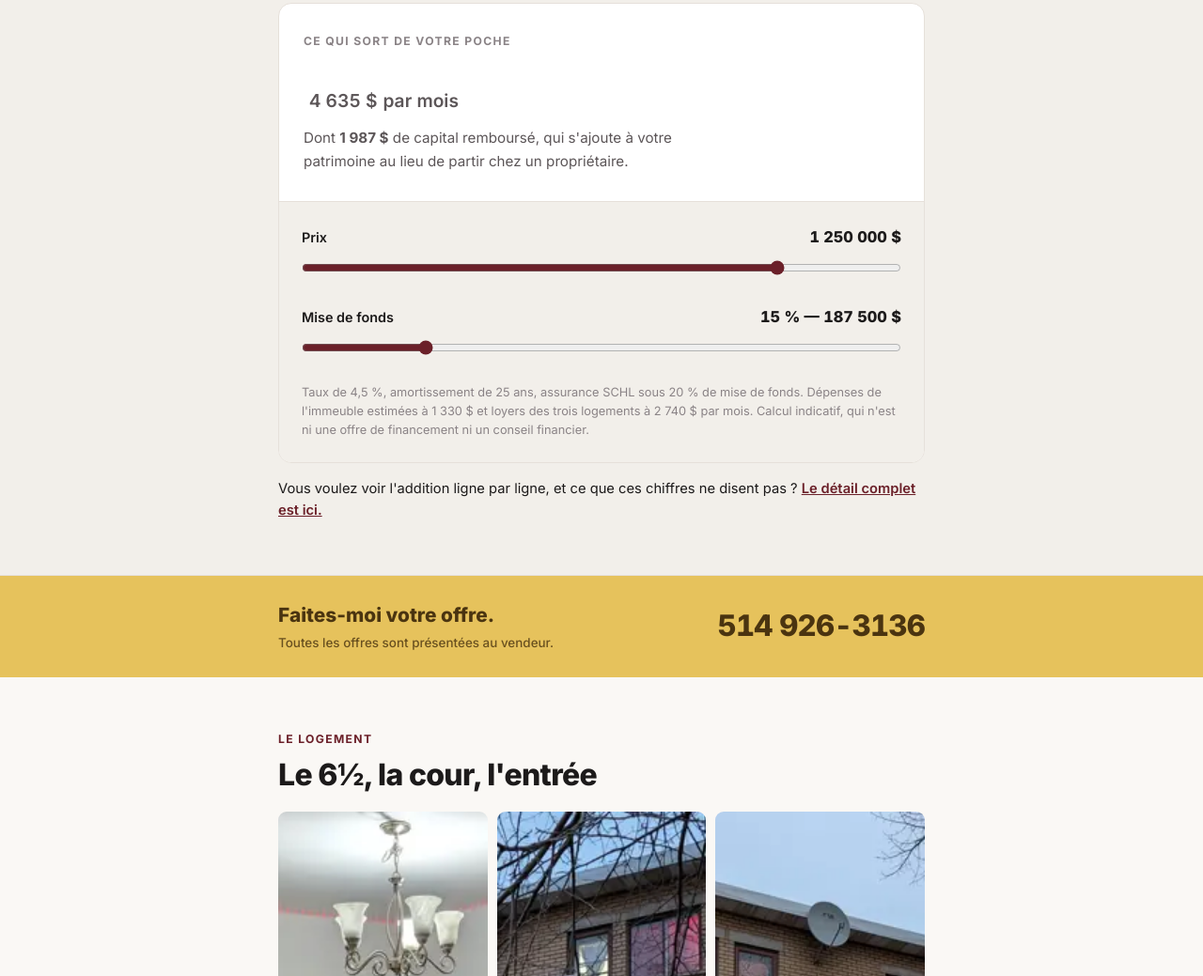
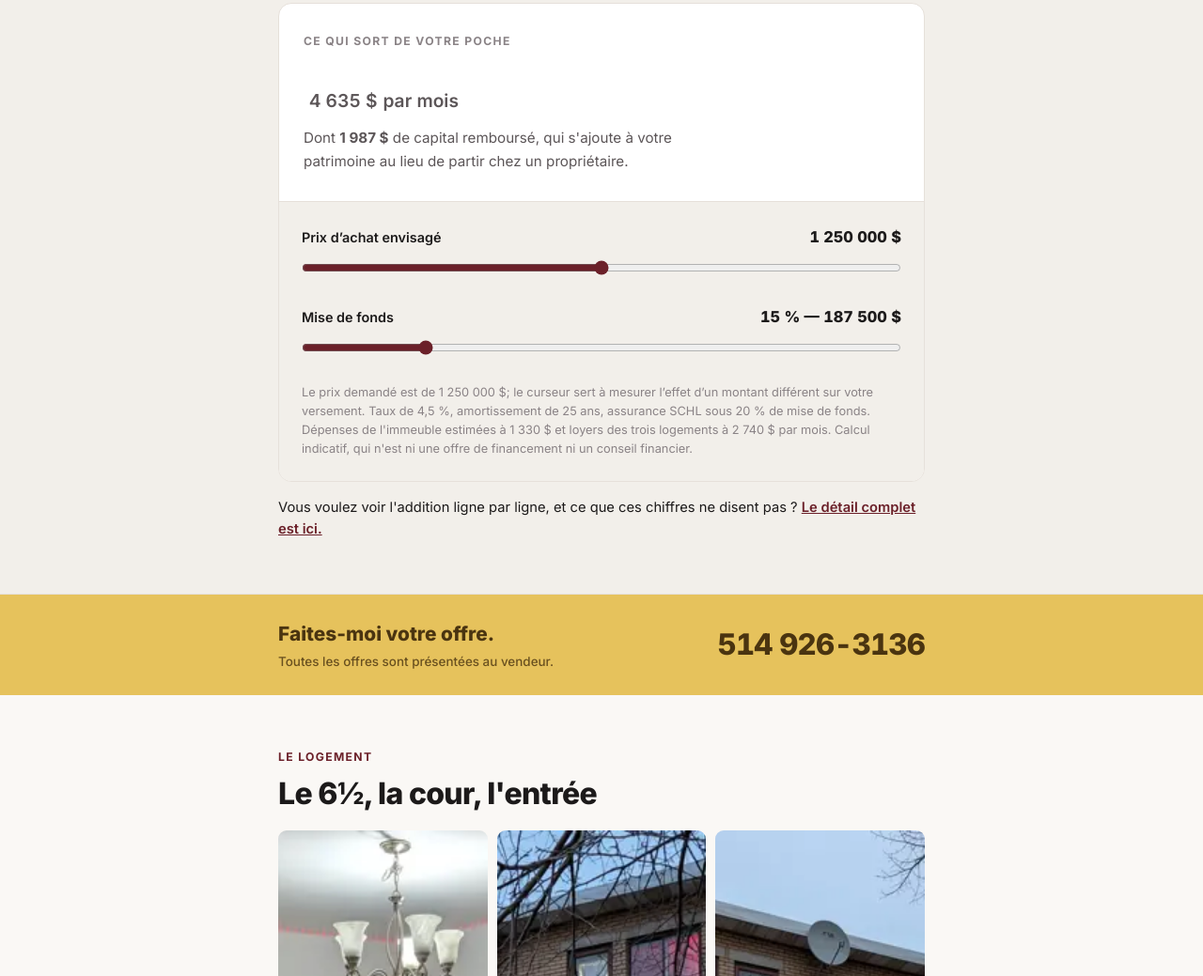
Before and after one commit to caregencynannies-eng/biztovisa, a plain HTML site: page landing-occupant-f.html in a window 1280 px wide. Shown: the part 1718-2757 px from the top of the page at 94% size. Drawn offline with Linux system fonts and the light colour scheme.

Commit message:
Resserrer le curseur de prix autour du prix demandé
La borne basse à 1 050 000 $ annonçait qu'on descendrait de 200 000 $ :
plus révélateur qu'écrire « négociable ». Le curseur va maintenant de
1 200 000 $ à 1 300 000 $, le prix demandé au centre.

En laissant de la place au-dessus, le curseur redevient un outil de
calcul plutôt qu'une molette à rabais. Le libellé devient « prix d'achat
envisagé » et une note rappelle que le prix demandé est de 1 250 000 $.

Co-Authored-By: Claude Opus 5 <noreply@anthropic.com>

```diff
--- a/landing-occupant-f.html
+++ b/landing-occupant-f.html
@@ -180,15 +180,15 @@ button{font:inherit;font-size:1rem;font-weight:700;cursor:pointer;justify-self:s
       </div>
       <div class="calc-in">
         <div class="ctrl">
-          <label for="prix">Prix <output id="o-prix" for="prix">1 250 000 $</output></label>
-          <input type="range" id="prix" min="1050000" max="1300000" step="5000" value="1250000">
+          <label for="prix">Prix d’achat envisagé <output id="o-prix" for="prix">1 250 000 $</output></label>
+          <input type="range" id="prix" min="1200000" max="1300000" step="5000" value="1250000">
         </div>
         <div class="ctrl">
           <label for="mise">Mise de fonds <output id="o-mise" for="mise">15 % — 187 500 $</output></label>
           <input type="range" id="mise" min="10" max="35" step="1" value="15">
         </div>
         <p class="calc-warn" id="warn" hidden>Pour un immeuble de 3 ou 4 logements, la mise de fonds minimale est de 10 %.</p>
-        <p class="calc-note">Taux de 4,5 %, amortissement de 25 ans, assurance SCHL sous 20 % de mise de fonds. Dépenses de l'immeuble estimées à 1 330 $ et loyers des trois logements à 2 740 $ par mois. Calcul indicatif, qui n'est ni une offre de financement ni un conseil financier.</p>
+        <p class="calc-note">Le prix demandé est de 1 250 000 $; le curseur sert à mesurer l’effet d’un montant différent sur votre versement. Taux de 4,5 %, amortissement de 25 ans, assurance SCHL sous 20 % de mise de fonds. Dépenses de l'immeuble estimées à 1 330 $ et loyers des trois logements à 2 740 $ par mois. Calcul indicatif, qui n'est ni une offre de financement ni un conseil financier.</p>
       </div>
     </div>
 
```
